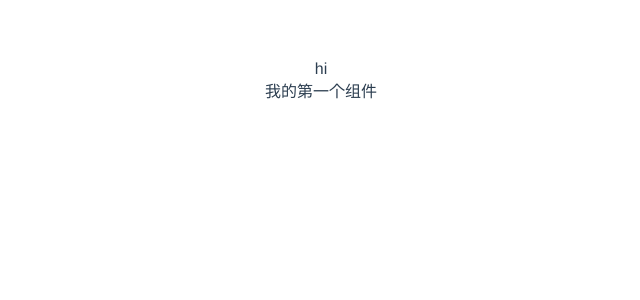
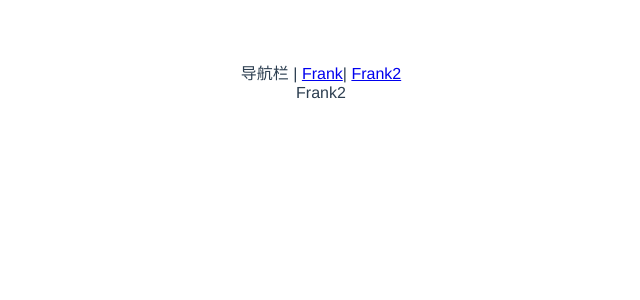
Before and after one commit to l1262360741/deer-ui, a Vue app: page /#/xxx in a window 1280 px wide. Shown: the top 300 px of the page, without its empty margins (319-959 px from the left). Built offline with nearby package versions, Linux system fonts and the light colour scheme.

Commit message:
初始化路由

```diff
--- a/index.html
+++ b/index.html
@@ -8,6 +8,6 @@
 </head>
 <body>
   <div id="app"></div>
-  <script type="module" src="/src/main.js"></script>
+  <script type="module" src="/src/main.ts"></script>
 </body>
 </html>
--- a/src/App.vue
+++ b/src/App.vue
@@ -1,15 +1,15 @@
 <template>
-<div>hi</div>
-<Frank />
+<div>
+    导航栏 |
+    <router-link to="/">Frank</router-link>|
+    <router-link to="/xxx">Frank2</router-link>
+</div>
+<router-view></router-view>
 </template>
 
 <script>
-import Frank from "./components/Frank.vue";
-
 export default {
     name: "App",
-    components: {
-        Frank: Frank
-    }
+
 };
 </script>
--- /dev/null
+++ b/src/components/Frank2.vue
@@ -0,0 +1,3 @@
+<template>
+<div>Frank2</div>
+</template>
--- a/src/main.js
+++ /dev/null
@@ -1,5 +0,0 @@
-import { createApp } from 'vue' //创建app实例
-import App from './App.vue'//引入组件
-import './index.css'
-
-createApp(App).mount('#app')//接受app组件 挂载
--- /dev/null
+++ b/src/main.ts
@@ -0,0 +1,19 @@
+import { createApp } from 'vue' //创建app实例
+import App from './App.vue'//引入组件
+import './index.css'
+import { createWebHashHistory, createRouter } from 'vue-router'
+import Frank from './components/Frank.vue'
+import Frank2 from './components/Frank2.vue'
+
+const history = createWebHashHistory()
+const router = createRouter({
+    history: history,
+    routes: [
+        { path: '/', component: Frank },
+        { path: '/xxx', component: Frank2 },
+    ]
+})
+
+const app = createApp(App)
+app.use(router)
+app.mount('#app')//接受app组件 挂载
--- /dev/null
+++ b/src/shims-vue.d.ts
@@ -0,0 +1,5 @@
+declare module '*.vue' {
+    import { ComponentOptions } from 'vue'
+    const component: ComponentOptions
+    export default component
+}
```
Also changed, not shown: package.json (+4 -3 lines), 1 other file (tests, documents, lock files or other folders).
